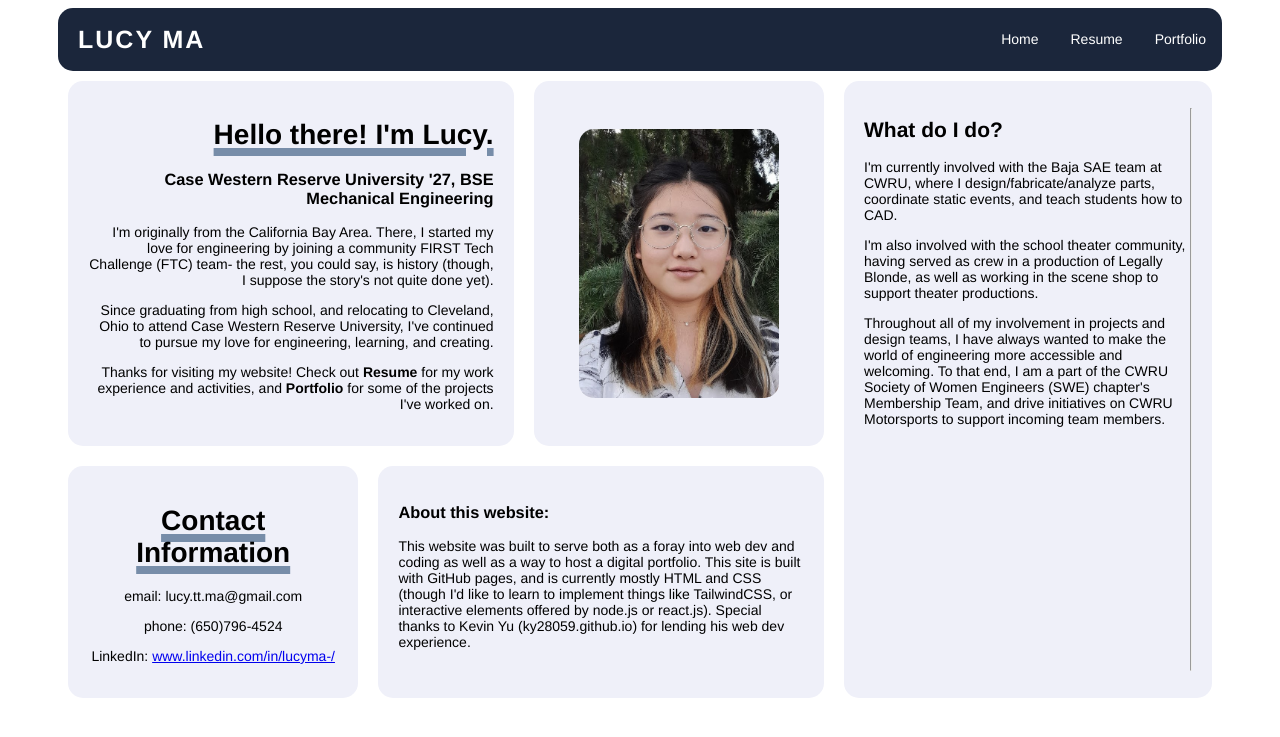
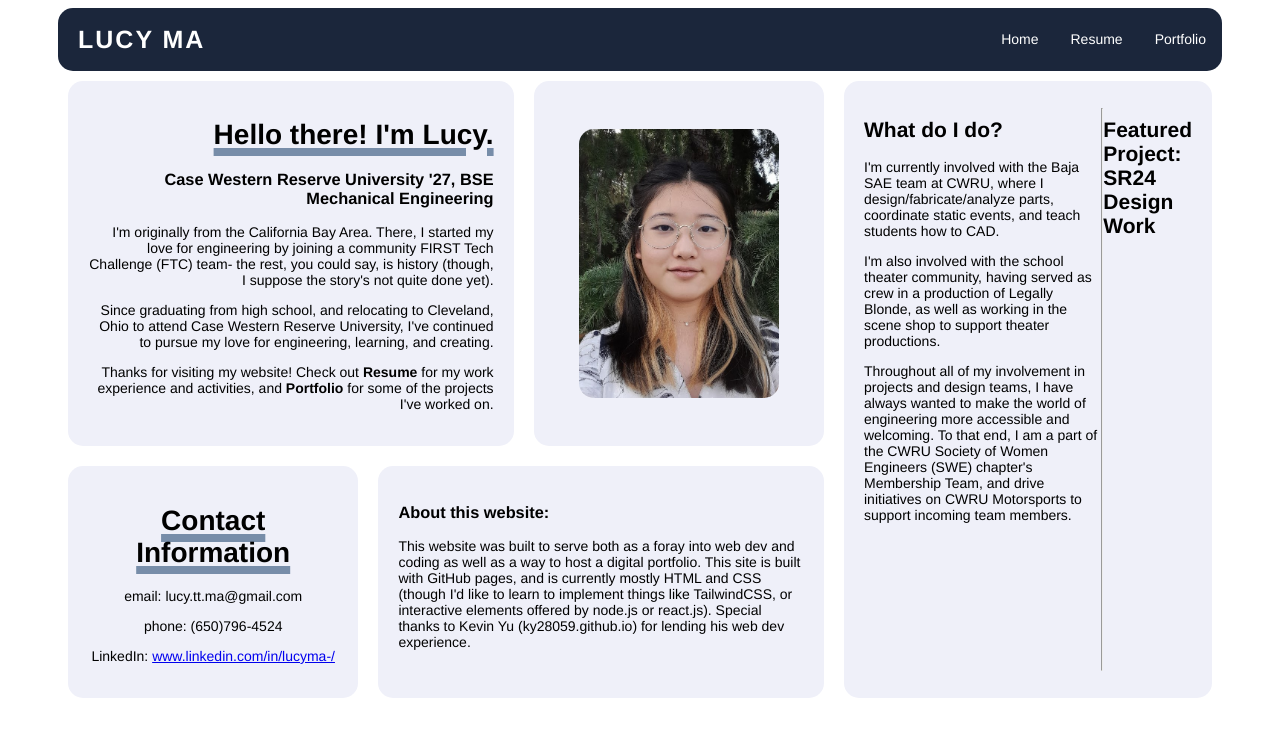
Before and after one commit to lucyttma/lucyttma.github.io, a Jekyll site: the page built from index.html, in a window 1280 px wide. Shown: the top 737 px of the page. Built offline with Jekyll 4.4.1, drawn with Linux system fonts in a browser that asks for light colours.

Commit message:
Update index.html

```diff
--- a/index.html
+++ b/index.html
@@ -44,4 +44,5 @@ title: Home
       <p>Throughout all of my involvement in projects and design teams, I have always wanted to make the world of engineering more accessible and welcoming. To that end, I am a part of the CWRU Society of Women Engineers (SWE) chapter's Membership Team, and drive initiatives on CWRU Motorsports to support incoming team members.</p>
    </div>
        <hr />
+   <h2> Featured Project: SR24 Design Work </h2>
 </div>
```
